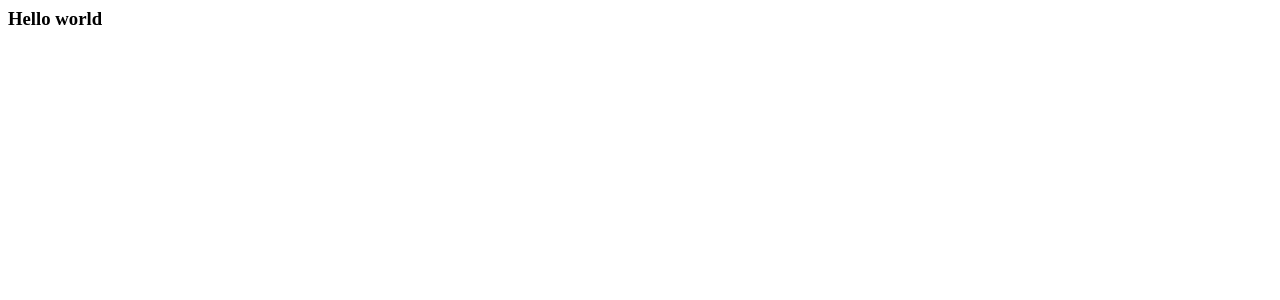
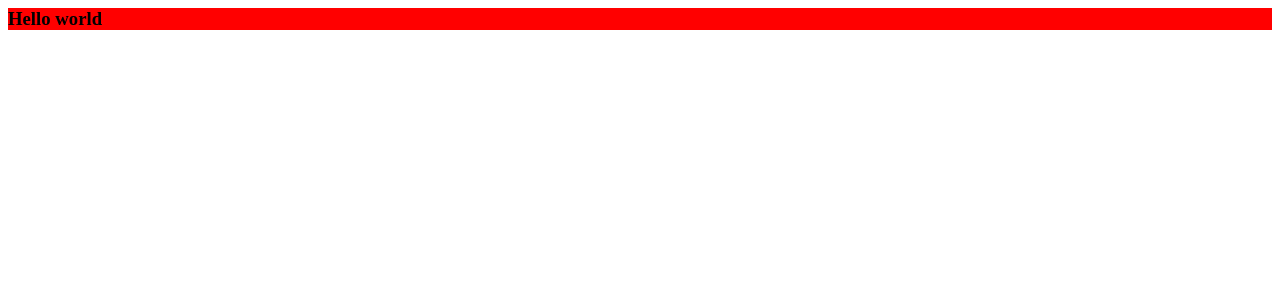
Before and after one commit to trgianghuynh1808/SET2021-Test, a React app: page / in a window 1280 px wide. Shown: the top 300 px of the page. Built offline with nearby package versions, Linux system fonts and the light colour scheme.

Commit message:
feat | setup scss loader with typescript

```diff
--- /dev/null
+++ b/declarations.d.ts
@@ -0,0 +1 @@
+declare module "*.scss";
--- a/package.json
+++ b/package.json
@@ -25,10 +25,12 @@
     "babel-loader": "^8.2.2",
     "copy-webpack-plugin": "^6.3.2",
     "css-loader": "^5.0.1",
+    "css-modules-typescript-loader": "^4.0.1",
     "html-webpack-plugin": "^4.5.0",
     "mini-css-extract-plugin": "^1.3.2",
     "node-sass": "^5.0.0",
     "sass-loader": "^10.1.0",
+    "style-loader": "^3.3.1",
     "ts-loader": "^9.2.8",
     "typescript": "^4.6.2",
     "webpack": "^5.10.0",
--- a/src/app.tsx
+++ b/src/app.tsx
@@ -1,8 +1,9 @@
 import * as React from "react";
+import styles from "./styles.module.scss";
 
 const App = () => {
   return (
-    <div>
+    <div className={styles.container}>
       <h3>Hello world</h3>
     </div>
   );
--- /dev/null
+++ b/src/styles.module.scss
@@ -0,0 +1,3 @@
+.container {
+  background: red;
+}
--- a/webpack.config.js
+++ b/webpack.config.js
@@ -30,7 +30,13 @@ module.exports = {
       },
       {
         test: /\.scss$/,
-        use: [MiniCssExtractPlugin.loader, "css-loader", "sass-loader"],
+        use: [
+          { loader: "style-loader" }, // to inject the result into the DOM as a style block
+          { loader: "css-modules-typescript-loader" }, // to generate a .d.ts module next to the .scss file (also requires a declaration.d.ts with "declare modules '*.scss';" in it to tell TypeScript that "import styles from './styles.scss';" means to load the module "./styles.scss.d.td")
+          { loader: "css-loader", options: { modules: true } }, // to convert the resulting CSS to Javascript to be bundled (modules:true to rename CSS classes in output to cryptic identifiers, except if wrapped in a :global(...) pseudo class)
+          { loader: "sass-loader" }, // to convert SASS to CSS
+          // NOTE: The first build after adding/removing/renaming CSS classes fails, since the newly generated .d.ts typescript module is picked up only later
+        ],
       },
       {
         test: /\.tsx?$/,
```
Also changed, not shown: src/styles.module.scss.d.ts (added, +7 -0 lines), 1 other file (tests, documents, lock files or other folders).
